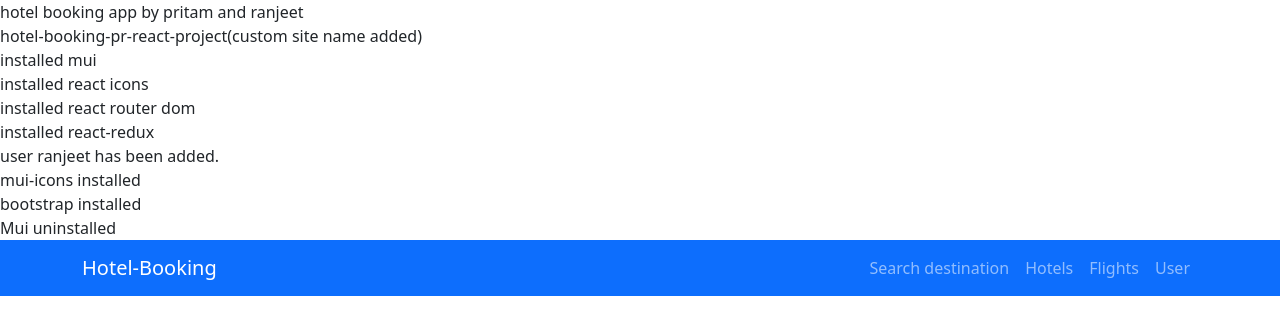
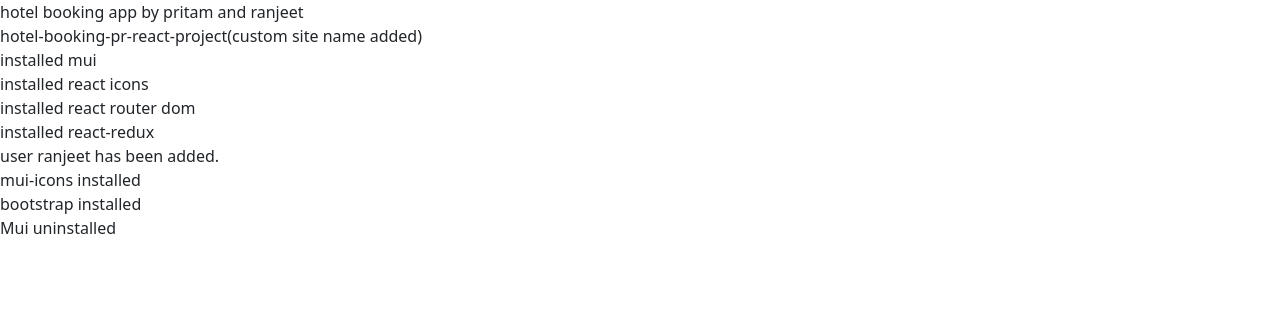
Before and after one commit to Pritam-Gayen/hotel-booking-pr-react-project, a React (Create React App) app: page / in a window 1280 px wide. Shown: the top 334 px of the page. Built offline with nearby package versions, Linux system fonts and the light colour scheme.

Commit message:
TopBar removed from app.js

```diff
--- a/src/App.js
+++ b/src/App.js
@@ -1,5 +1,5 @@
 import "./App.css";
-import TopBar from "./Components/Header/TopBar";
+// import TopBar from "./Components/Header/TopBar";
 
 
 function App() {
@@ -25,7 +25,7 @@
       <br></br>
       Mui uninstalled
       <br></br>
-      <TopBar/>
+      {/* <TopBar/> */}
     </>
   );
 }
```
